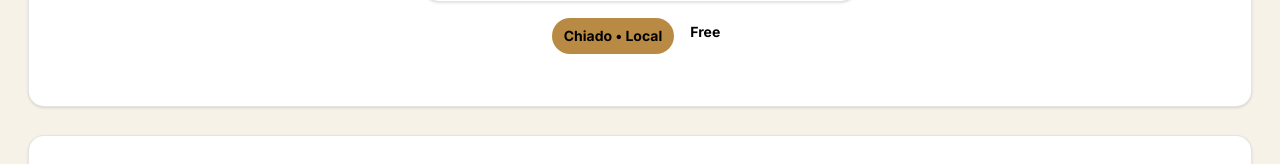
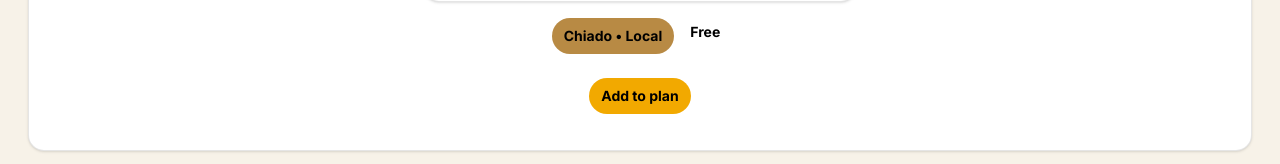
Before and after one commit to alinelx/dark-28, a Next.js app: page /route/antiga-sede-da-pide in a window 1280 px wide. Shown: the part 630-794 px from the top of the page. Built offline with nearby package versions, Linux system fonts and the light colour scheme.

Commit message:
fix(plan): stabilize external store snapshots for local storage

```diff
--- a/src/app/route/[slug]/page.tsx
+++ b/src/app/route/[slug]/page.tsx
@@ -8,6 +8,7 @@ import PageHeader from "@/components/PageHeader";
 import SectionCard from "@/components/SectionCard";
 import CategoryBadge from "@/components/CategoryBadge";
 import HistoricalContextPreview from "@/components/Preview";
+import PlanButton from "@/components/PlanButton";
 
 type LandmarkDetailPageProps = {
   params: Promise<{
@@ -79,6 +80,9 @@ export default async function LandmarkDetailPage({
                         <span>{landmark.estimatedVisitTime}</span>
                         </>
                         )}</span>
+                    </div>
+                    <div className="flex justify-center pt-2">
+                        <PlanButton landmarkId={landmark.id} />
                     </div>
                 </div>
             </SectionCard>
--- a/src/app/route/page.tsx
+++ b/src/app/route/page.tsx
@@ -1,7 +1,6 @@
 "use client";
 import { landmarks } from "@/data/landmarks";
 import { categories } from "@/data/categories";
-import Link from "next/link";
 import { useSearchParams, useRouter } from "next/navigation";
 import { useMemo } from "react";
 import CategoryBadge from "@/components/CategoryBadge";
--- a/src/components/LandmarkCard.tsx
+++ b/src/components/LandmarkCard.tsx
@@ -2,6 +2,7 @@ import Link from "next/link";
 import { categories } from "@/data/categories";
 import type { Landmark } from "@/types/landmark";
 import CategoryBadge from "@/components/CategoryBadge";
+import PlanButton from "@/components/PlanButton";
 
 type LandmarkCardProps = {
   landmark: Landmark;
@@ -60,9 +61,7 @@ export default function LandmarkCard({ landmark }: LandmarkCardProps) {
           Learn more
         </Link>
 
-        <button className="rounded-full bg-(--color-yellow) px-3 py-2 text-sm font-bold text-black">
-          Add to plan
-        </button>
+        <PlanButton landmarkId={landmark.id} />
       </div>
     </div>
   );
--- /dev/null
+++ b/src/components/PlanButton.tsx
@@ -0,0 +1,27 @@
+"use client";
+
+import { usePlan } from "@/hooks/usePlan";
+
+type PlanButtonProps = {
+  landmarkId: number;
+};
+
+export default function PlanButton({ landmarkId }: PlanButtonProps) {
+  const { togglePlan, isPlanned } = usePlan();
+
+  const planned = isPlanned(landmarkId);
+
+  return (
+    <button
+      type="button"
+      onClick={() => togglePlan(landmarkId)}
+      className={`rounded-full px-3 py-2 text-sm font-bold ${
+        planned
+          ? "bg-(--color-text) text-(--color-bg)"
+          : "bg-(--color-yellow) text-black"
+      }`}
+    >
+      {planned ? "Remove from plan" : "Add to plan"}
+    </button>
+  );
+}
--- /dev/null
+++ b/src/hooks/usePlan.ts
@@ -0,0 +1,127 @@
+"use client";
+
+import { useSyncExternalStore } from "react";
+
+const STORAGE_KEY = "dark28-plan";
+const PLAN_EVENT = "dark28-plan-updated";
+const EMPTY_PLAN: number[] = [];
+
+let cachedRaw = "";
+let cachedPlan: number[] = EMPTY_PLAN;
+
+function parsePlan(raw: string | null): number[] {
+  if (!raw) return EMPTY_PLAN;
+
+  try {
+    const parsed = JSON.parse(raw);
+
+    if (!Array.isArray(parsed)) return EMPTY_PLAN;
+
+    return parsed.filter((item): item is number => typeof item === "number");
+  } catch (error) {
+    console.error("Failed to parse plan from localStorage:", error);
+    return EMPTY_PLAN;
+  }
+}
+
+function getCurrentRaw(): string {
+  if (typeof window === "undefined") return "";
+
+  try {
+    return window.localStorage.getItem(STORAGE_KEY) ?? "";
+  } catch (error) {
+    console.error("Failed to read plan from localStorage:", error);
+    return "";
+  }
+}
+
+function getSnapshot(): number[] {
+  const raw = getCurrentRaw();
+
+  if (raw === cachedRaw) {
+    return cachedPlan;
+  }
+
+  cachedRaw = raw;
+  cachedPlan = parsePlan(raw);
+
+  return cachedPlan;
+}
+
+function getServerSnapshot(): number[] {
+  return EMPTY_PLAN;
+}
+
+function subscribe(callback: () => void) {
+  if (typeof window === "undefined") {
+    return () => {};
+  }
+
+  const handleChange = () => {
+    callback();
+  };
+
+  window.addEventListener("storage", handleChange);
+  window.addEventListener(PLAN_EVENT, handleChange);
+
+  return () => {
+    window.removeEventListener("storage", handleChange);
+    window.removeEventListener(PLAN_EVENT, handleChange);
+  };
+}
+
+function writePlan(nextIds: number[]) {
+  if (typeof window === "undefined") return;
+
+  const uniqueIds = Array.from(new Set(nextIds));
+  const nextRaw = JSON.stringify(uniqueIds);
+
+  try {
+    window.localStorage.setItem(STORAGE_KEY, nextRaw);
+
+    cachedRaw = nextRaw;
+    cachedPlan = uniqueIds;
+
+    window.dispatchEvent(new Event(PLAN_EVENT));
+  } catch (error) {
+    console.error("Failed to save plan to localStorage:", error);
+  }
+}
+
+export function usePlan() {
+  const plannedIds = useSyncExternalStore(
+    subscribe,
+    getSnapshot,
+    getServerSnapshot
+  );
+
+  function addToPlan(id: number) {
+    if (plannedIds.includes(id)) return;
+    writePlan([...plannedIds, id]);
+  }
+
+  function removeFromPlan(id: number) {
+    writePlan(plannedIds.filter((item) => item !== id));
+  }
+
+  function togglePlan(id: number) {
+    if (plannedIds.includes(id)) {
+      writePlan(plannedIds.filter((item) => item !== id));
+      return;
+    }
+
+    writePlan([...plannedIds, id]);
+  }
+
+  function isPlanned(id: number) {
+    return plannedIds.includes(id);
+  }
+
+  return {
+    plannedIds,
+    addToPlan,
+    removeFromPlan,
+    togglePlan,
+    isPlanned,
+  };
+}
```
